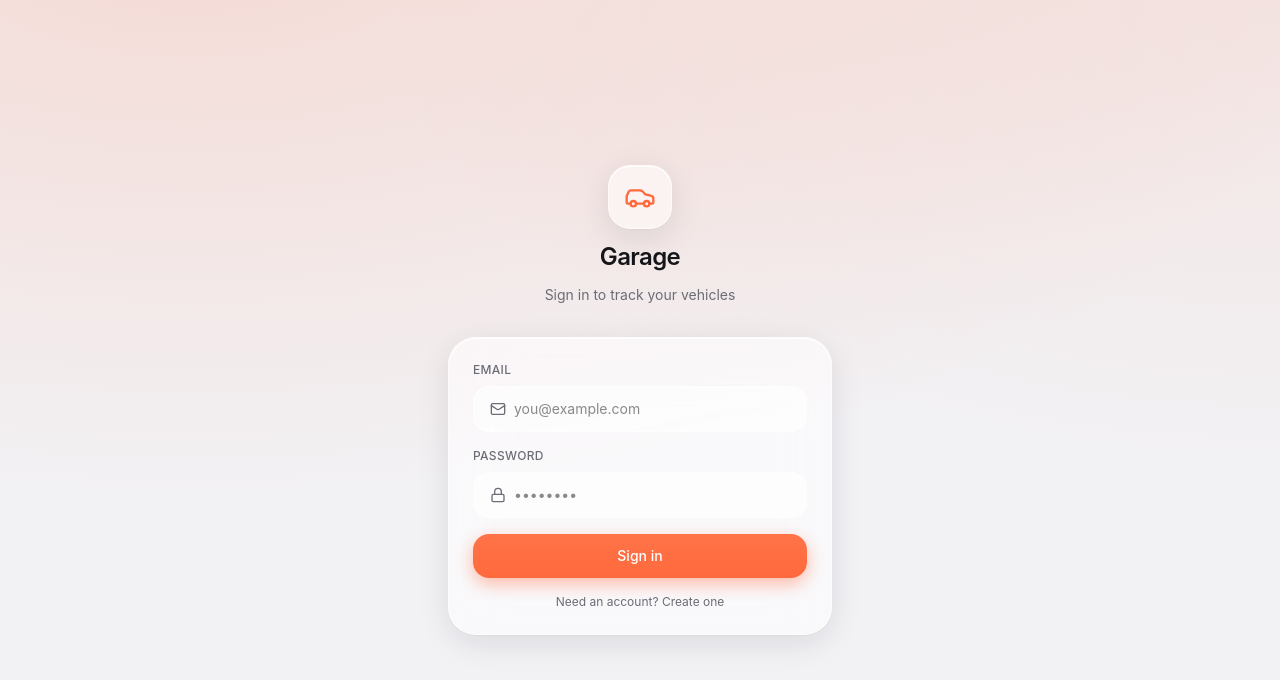
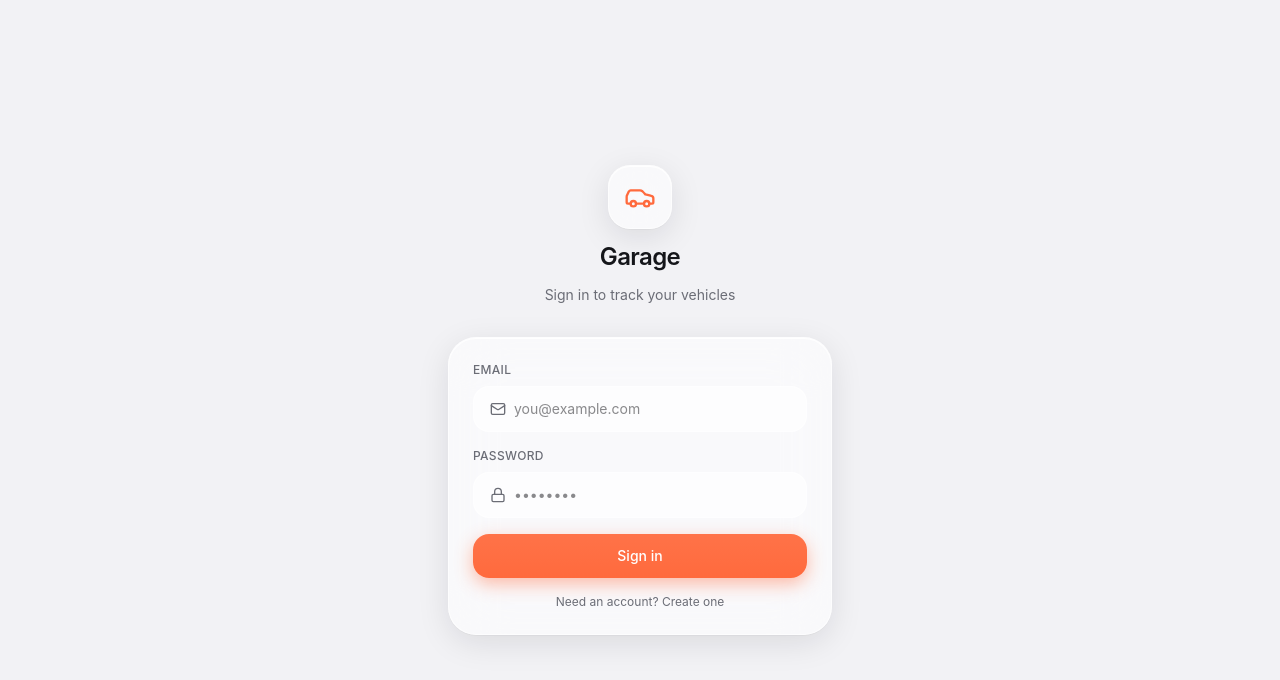
Before and after one commit to Van-HQ/Garage, a Next.js app: page /login in a window 1280 px wide. Shown: the top 680 px of the page. Built offline with nearby package versions, Linux system fonts and the light colour scheme.

Commit message:
Remove top radial glow from app background
Co-Authored-By: Claude Sonnet 5.5 <noreply@anthropic.com>
Claude-Session: https://claude.ai/code/session_01Nst1yw8eryxyTtUkDVYuQZ

```diff
--- a/src/app/globals.css
+++ b/src/app/globals.css
@@ -58,16 +58,7 @@ body {
 }
 
 body {
-  /* background-attachment: fixed pins these to the viewport instead of the
-     body's own (content-height-dependent) box — without it, the "-10%"
-     anchor lands far above the fold on tall pages, so the glow's actual
-     bright spot drifts down the page and the area right under the status
-     bar reads as flat and dark instead of glowing. */
-  background:
-    radial-gradient(1200px 600px at 15% -10%, color-mix(in srgb, var(--accent) 18%, transparent), transparent),
-    radial-gradient(900px 500px at 100% 0%, color-mix(in srgb, var(--accent) 10%, transparent), transparent),
-    var(--background);
-  background-attachment: fixed, fixed, fixed;
+  background: var(--background);
   color: var(--foreground);
   font-family: -apple-system, BlinkMacSystemFont, "SF Pro Text", "SF Pro Display", var(--font-sf), "Inter", system-ui, sans-serif;
   overscroll-behavior-y: none;
```
